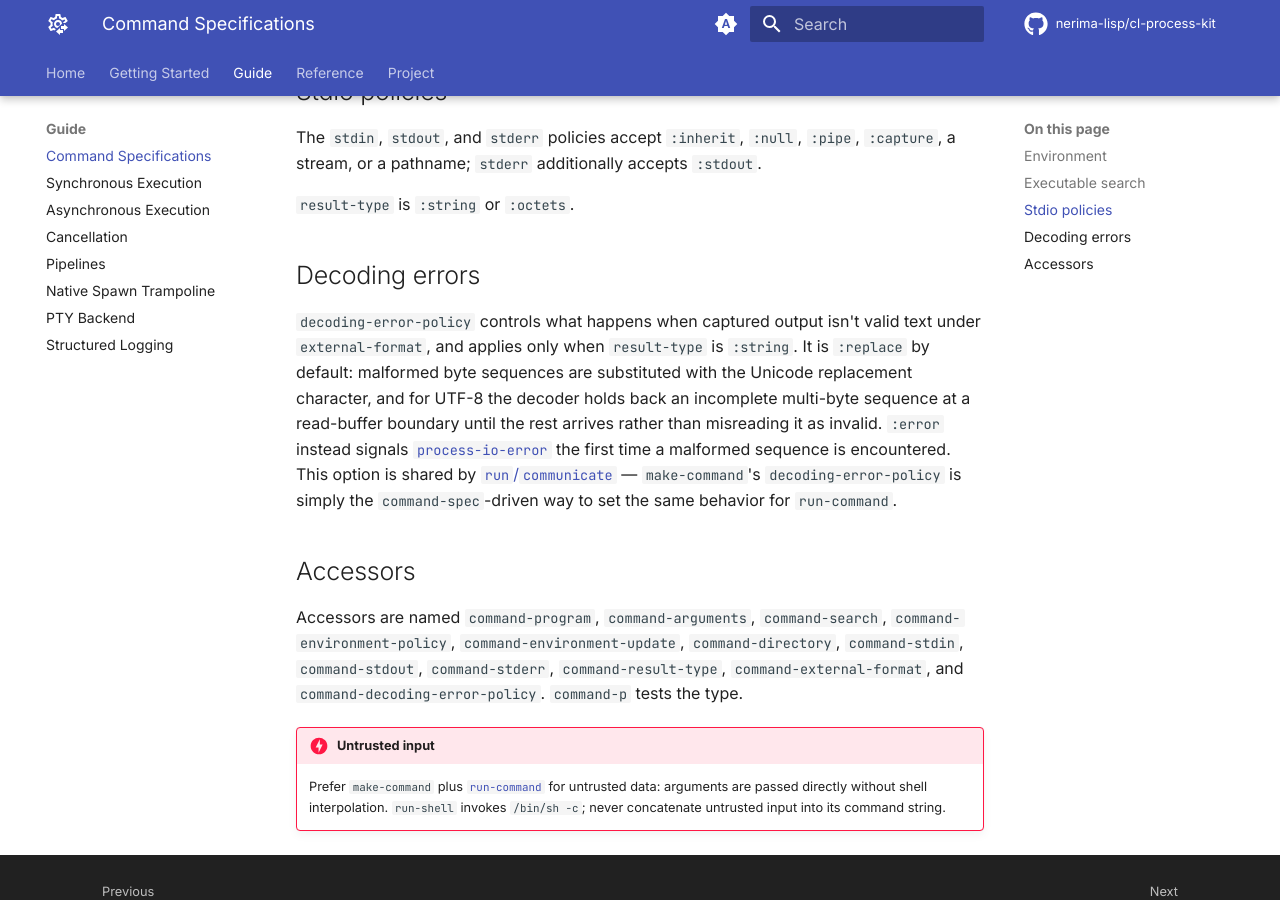
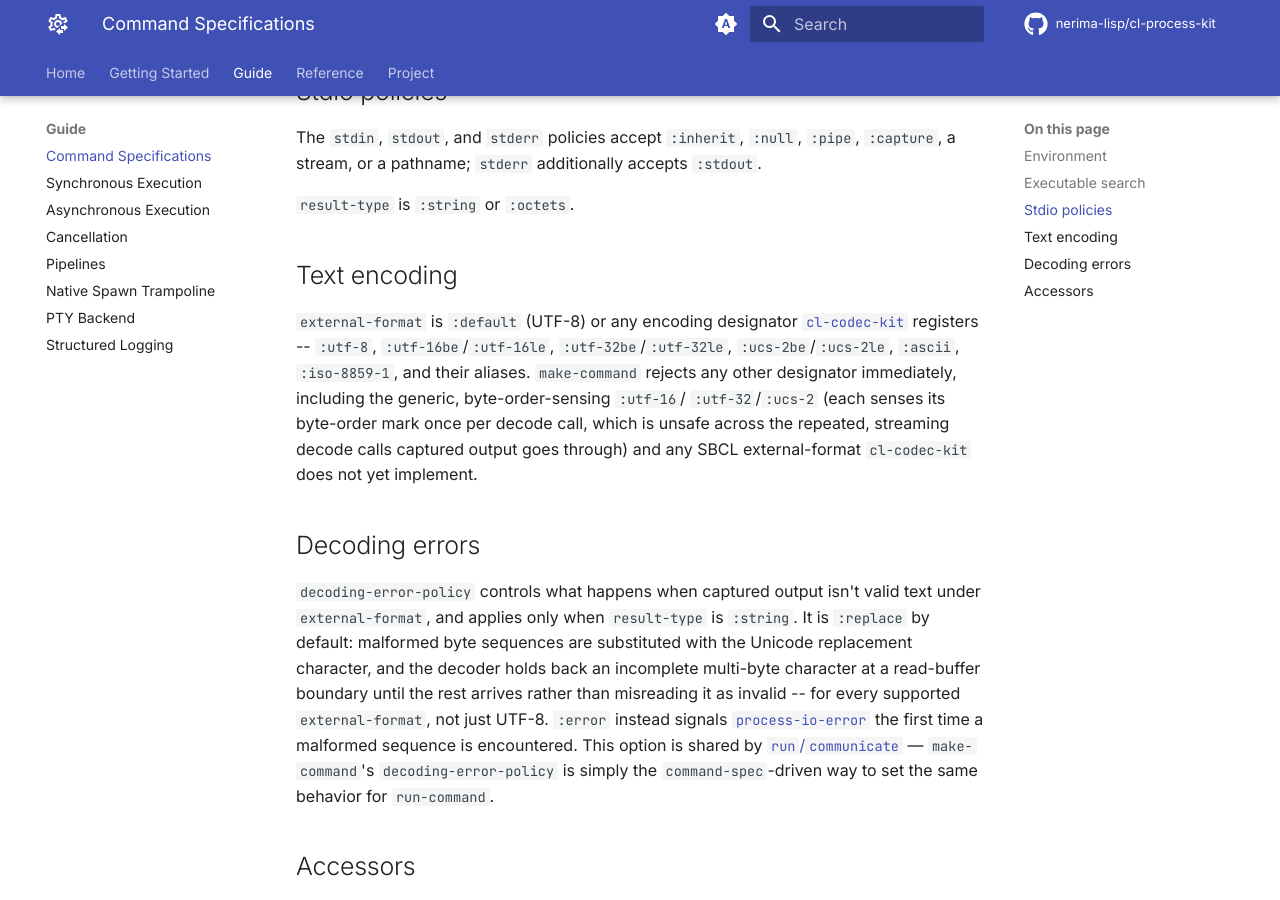
Before and after one commit to nerima-lisp/cl-process-kit, an MkDocs documentation site: the page built from docs/src/guide/command-specs.md, in a window 1280 px wide and 900 px high, scrolled down 1178 px. Built offline with MkDocs 1.6.1 and Material for MkDocs 9.7.7, drawn with Linux system fonts in a browser that asks for light colours; comment, search, counter and statistics services are not loaded.

Commit message:
Migrate UTF-8/octet handling onto cl-codec-kit
src/capture.lisp, src/pty.lisp, and src/copier.lisp hand-rolled UTF-8
codec logic (most notably %UTF8-COMPLETE-PREFIX-END, an independent
reinvention of the same streaming-safe partial-decode primitive
cl-tty-kit already had) instead of depending on a shared library.
Delegates to cl-codec-kit throughout, including its new
LENIENT-DECODE-PREFIX for :REPLACE decoding-error-policy.

EXTERNAL-FORMAT now accepts :DEFAULT or any cl-codec-kit-registered
encoding designator, validated eagerly in MAKE-COMMAND -- previously
any SBCL external-format was accepted and passed straight through to
SB-EXT:OCTETS-TO-STRING/STRING-TO-OCTETS. An SBCL encoding
cl-codec-kit does not yet implement (e.g. Shift-JIS, EUC-JP) is no
longer accepted; :UTF-8/:DEFAULT, the only values this project's own
tests or docs ever exercised, are unaffected. Breaking change: v3.0.0.

```diff
--- a/docs/src/guide/command-specs.md
+++ b/docs/src/guide/command-specs.md
@@ -54,15 +54,28 @@ The `stdin`, `stdout`, and `stderr` policies accept `:inherit`, `:null`,
 
 `result-type` is `:string` or `:octets`.
 
+## Text encoding
+
+`external-format` is `:default` (UTF-8) or any encoding designator
+[`cl-codec-kit`](https://github.com/nerima-lisp/cl-codec-kit) registers --
+`:utf-8`, `:utf-16be`/`:utf-16le`, `:utf-32be`/`:utf-32le`, `:ucs-2be`/`:ucs-2le`,
+`:ascii`, `:iso-8859-1`, and their aliases. `make-command` rejects any other
+designator immediately, including the generic, byte-order-sensing `:utf-16`/
+`:utf-32`/`:ucs-2` (each senses its byte-order mark once per decode call,
+which is unsafe across the repeated, streaming decode calls captured output
+goes through) and any SBCL external-format `cl-codec-kit` does not yet
+implement.
+
 ## Decoding errors
 
 `decoding-error-policy` controls what happens when captured output isn't
 valid text under `external-format`, and applies only when `result-type` is
 `:string`. It is `:replace` by default: malformed byte sequences are
-substituted with the Unicode replacement character, and for UTF-8 the
-decoder holds back an incomplete multi-byte sequence at a read-buffer
-boundary until the rest arrives rather than misreading it as invalid.
-`:error` instead signals [`process-io-error`](../reference/results-and-conditions.md#condition-hierarchy)
+substituted with the Unicode replacement character, and the decoder holds
+back an incomplete multi-byte character at a read-buffer boundary until the
+rest arrives rather than misreading it as invalid -- for every supported
+`external-format`, not just UTF-8. `:error` instead signals
+[`process-io-error`](../reference/results-and-conditions.md#condition-hierarchy)
 the first time a malformed sequence is encountered. This option is shared
 by [`run`/`communicate`](execution.md#options-shared-across-the-family) —
 `make-command`'s `decoding-error-policy` is simply the `command-spec`-driven
```
Also changed, not shown: 9 other files.
